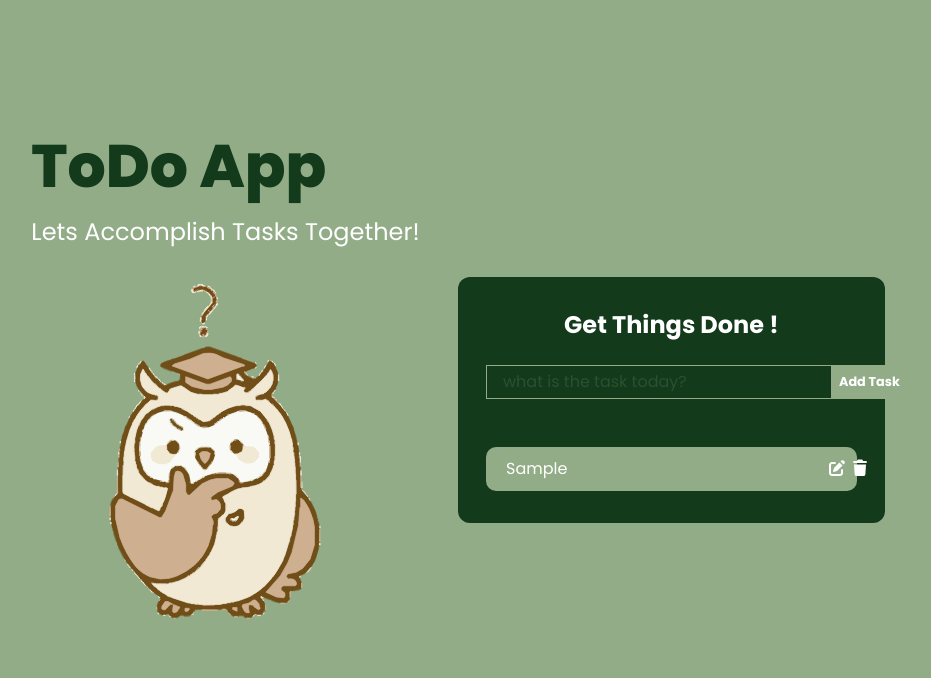
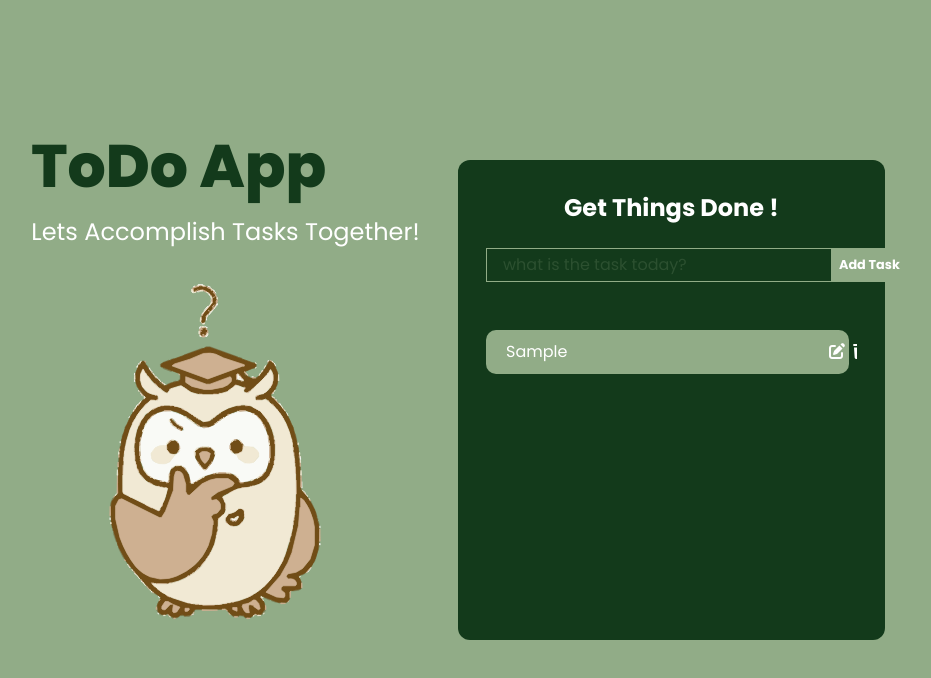
Before and after one commit to mahziarnb/todo-list, a website: page index.html in a window 1280 px wide. Both pictures are taken after typing "Sample" into the empty fields and a click on the button "Add Task". Shown: the whole page, without its empty margins (182-1113 px from the left). Drawn offline with Linux system fonts and the light colour scheme.

Commit message:
update tasks-list and add scrollbar

```diff
--- a/assets/js/script.js
+++ b/assets/js/script.js
@@ -6,7 +6,7 @@ function addItemFunc(taskText) {
 // -- create list item start --
 const li = document.createElement('li')
 li.classList.add('tasks-item')
-tasksList.append(li)
+tasksList.prepend(li)
 
 const input = document.createElement('input')
 input.classList.add('item-input')
--- a/index.html
+++ b/index.html
@@ -12,7 +12,7 @@
   rel="stylesheet"
 />
 </head>
-<body class=" bg-tint ">
+<body class="bg-tint">
     <!-- main -->
     <section class="main h-screen w-full ">
         <!-- main container -->
@@ -35,7 +35,7 @@
             </section>
 
             <!-- right section -->
-            <section class="right w-1/3  bg-shade px-7 py-8 rounded-xl">
+            <section class="right w-1/3 h-[480px]  bg-shade px-7 py-8 rounded-xl">
 
                 <h1 class="text-2xl text-center text-light font-bold">Get Things Done !</h1>
 
@@ -46,7 +46,7 @@
                 </div>
 
                 <!-- tasks container -->
-                <ul id="tasks-list" class="tasks flex flex-col gap-4">
+                <ul id="tasks-list" class="tasks flex flex-col gap-4 h-[290px] overflow-y-auto scrollbar-thin pr-2">
 
                      <!-- <li  class="tasks-item">
 
```
Also changed, not shown: assets/css/output.css, assets/css/style.css (line endings or trailing spaces).
